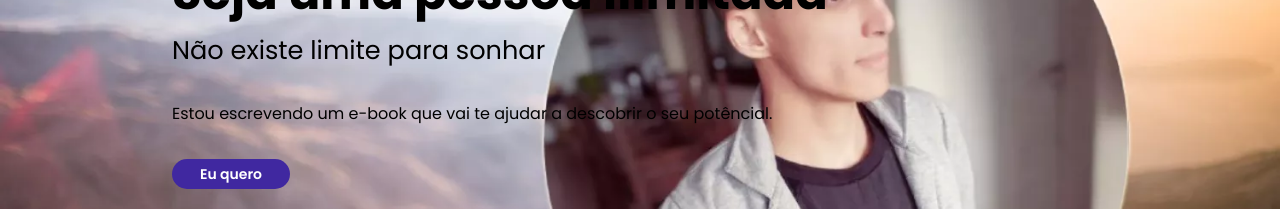
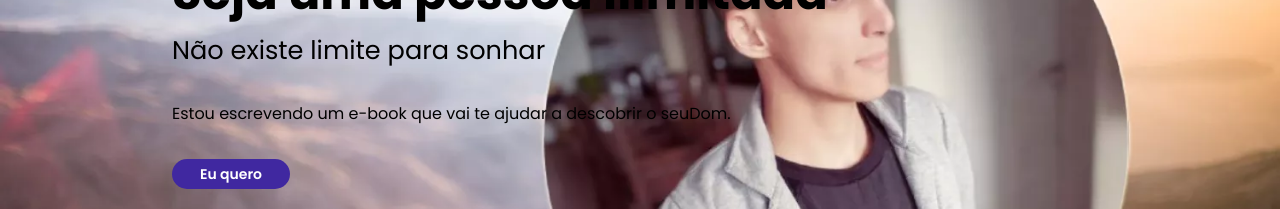
Before and after one commit to startpee/primojnior-Next, a Next.js app: page / in a window 1280 px wide. Shown: the part 278-487 px from the top of the page. Built offline with nearby package versions, Linux system fonts and the light colour scheme.

Commit message:
Commit from TeleportHQ

```diff
--- a/pages/index.js
+++ b/pages/index.js
@@ -128,8 +128,8 @@
                 Não existe limite para sonhar
               </h2>
               <span className="landing-page-text09">
-                Estou escrevendo um e-book que vai te ajudar a descobrir o seu
-                potêncial.
+                Estou escrevendo um e-book que vai te ajudar a descobrir o
+                seuDom.
               </span>
               <SolidButton button="Eu quero"></SolidButton>
             </div>
```
